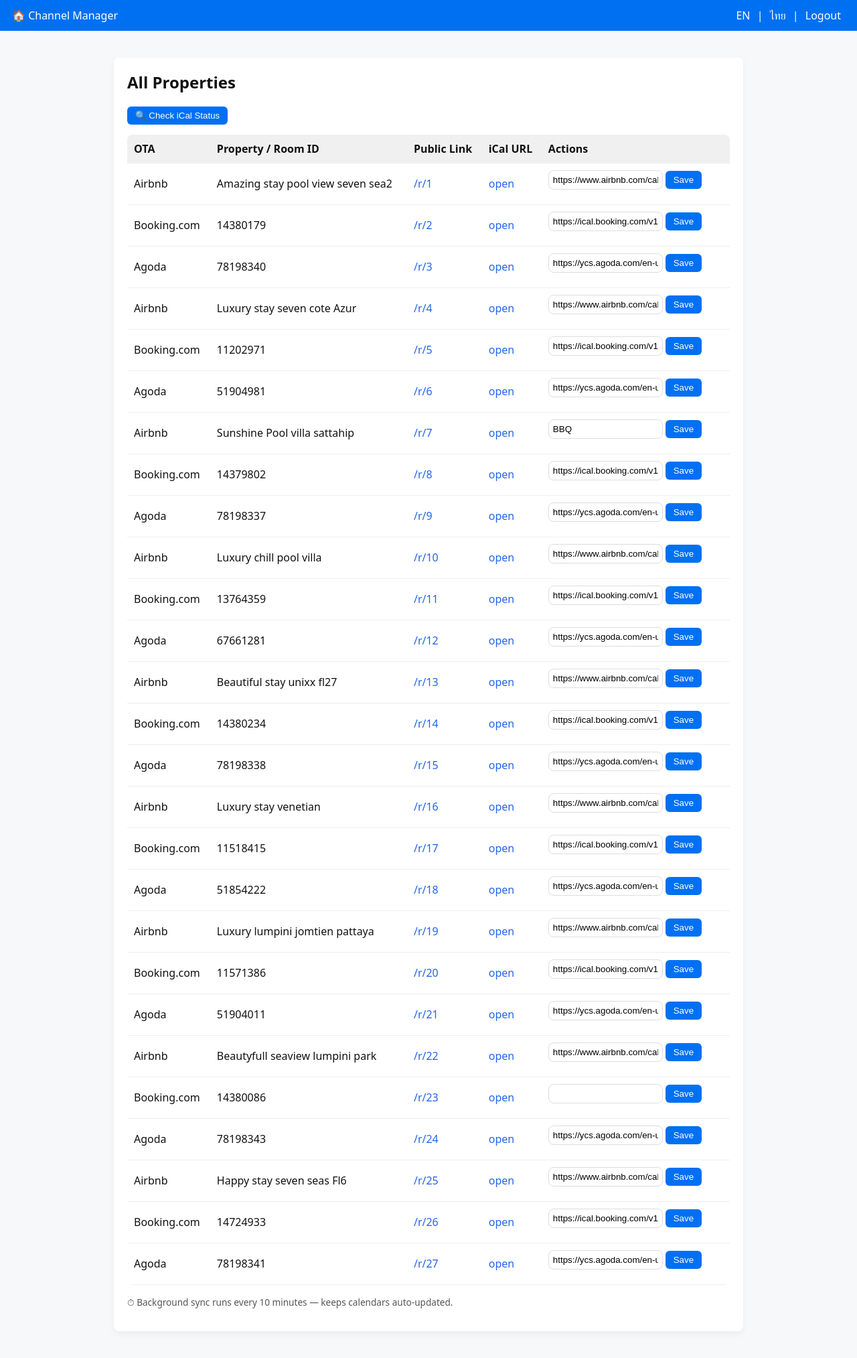
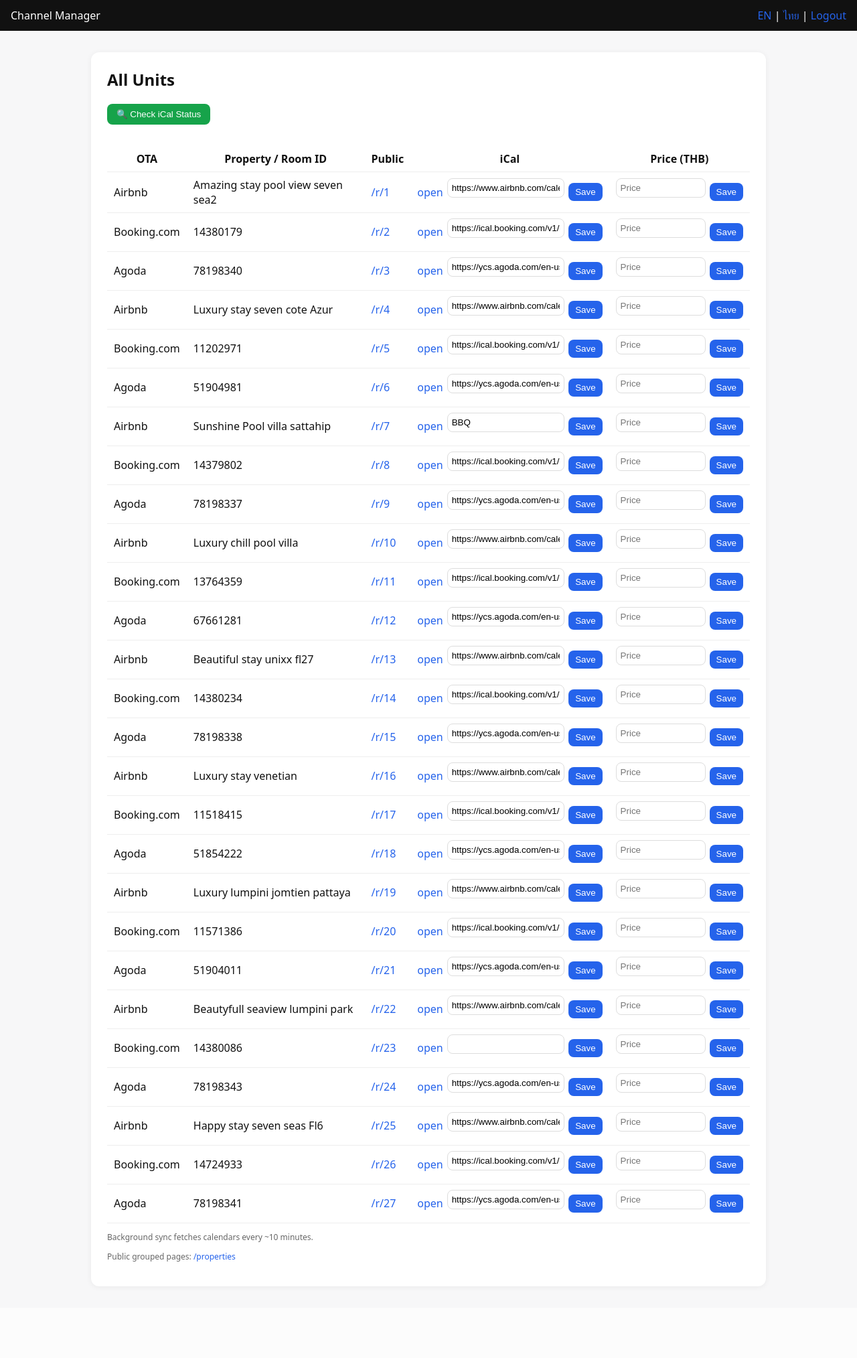
Before and after one commit to ravuri21/ravuricoltd-channelmanager-ui, a Flask app: page / in a window 1280 px wide. Shown: the whole page at 67% size. After the commit the page ends 1921 px from the top, so only its background shows below. Run offline with Flask 3, Linux system fonts and the light colour scheme; the visitor is signed in with stand-in values (Sample User, id 1); data comes from the database, SQL or seed files in the repository.

Commit message:
dashboard.html

```diff
--- a/backend/templates/dashboard.html
+++ b/backend/templates/dashboard.html
@@ -4,22 +4,10 @@
   <meta charset="utf-8" />
   <title>Dashboard - Channel Manager</title>
   <link rel="stylesheet" href="/static/style.css" />
-  <style>
-    body { font-family: system-ui, Arial, sans-serif; background:#f7f8fa; margin:0; }
-    table { width:100%; border-collapse:collapse; background:#fff; border-radius:8px; overflow:hidden; }
-    th, td { padding:10px; text-align:left; border-bottom:1px solid #eee; }
-    th { background:#f0f0f0; font-weight:600; }
-    .container { max-width: 900px; margin: 40px auto; background:white; border-radius:8px; padding:20px; box-shadow:0 4px 10px rgba(0,0,0,.05);}
-    .topbar { background:#0070f3; color:#fff; padding:12px 18px; display:flex; justify-content:space-between; align-items:center; }
-    .topbar a { color:white; text-decoration:none; margin:0 6px; }
-    button { border:none; background:#0070f3; color:white; border-radius:6px; padding:6px 12px; cursor:pointer; }
-    button:hover { background:#005bd1; }
-    .muted { font-size:0.85rem; color:#555; margin-top:16px; }
-  </style>
 </head>
 <body>
   <div class="topbar">
-    <div>🏠 Channel Manager</div>
+    <div>Channel Manager</div>
     <div>
       <a href="/lang/en">EN</a> | <a href="/lang/th">ไทย</a> |
       <a href="/logout">Logout</a>
@@ -27,42 +15,59 @@
   </div>
 
   <div class="container">
-    <h2>All Properties</h2>
+    <h2>All Units</h2>
 
     <!-- Actions -->
-    <button onclick="checkIcalStatus()">🔍 Check iCal Status</button>
-    <div id="ical-results" style="margin:15px 0;font-family:monospace;"></div>
+    <button onclick="checkIcalStatus()" style="background:#16a34a;color:white;padding:8px 14px;border:none;border-radius:8px;cursor:pointer;margin-bottom:12px;">
+      🔍 Check iCal Status
+    </button>
+    <div id="ical-results" style="margin-bottom:20px;font-family:system-ui,monospace;"></div>
 
     <!-- Table -->
     <table>
       <tr>
         <th>OTA</th>
         <th>Property / Room ID</th>
-        <th>Public Link</th>
-        <th>iCal URL</th>
-        <th>Actions</th>
+        <th>Public</th>
+        <th>iCal</th>
+        <th>Price (THB)</th>
       </tr>
       {% for u in units %}
       <tr>
-        <td>{{ u.ota }}</td>
-        <td>{{ u.property_id }}</td>
-        <td><a href="/r/{{ u.id }}" target="_blank">/r/{{ u.id }}</a></td>
-        <td><a href="{{ u.ical_url }}" target="_blank">open</a></td>
+        <td>{{u.ota}}</td>
+        <td>{{u.property_id}}</td>
+
         <td>
-          <input id="in-{{u.id}}" type="text" value="{{u.ical_url}}" style="width:60%; padding:6px;" />
-          <button onclick="saveIcal({{u.id}})">Save</button>
+          <a href="/r/{{u.id}}" target="_blank">/r/{{u.id}}</a>
+        </td>
+
+        <td>
+          <div style="display:flex; gap:6px; align-items:center;">
+            <a href="{{u.ical_url}}" target="_blank">open</a>
+            <input id="in-{{u.id}}" type="text" value="{{u.ical_url}}" style="width:60%; padding:6px;" />
+            <button onclick="saveIcal({{u.id}})" style="padding:6px 10px;">Save</button>
+          </div>
+        </td>
+
+        <td>
+          <div style="display:flex; gap:6px; align-items:center;">
+            <input id="rate-{{u.id}}" type="number" placeholder="Price" style="width:120px; padding:6px;" />
+            <button onclick="savePrice({{u.id}})" style="padding:6px 10px;">Save</button>
+          </div>
         </td>
       </tr>
       {% endfor %}
     </table>
 
-    <p class="muted">⏱ Background sync runs every 10 minutes — keeps calendars auto-updated.</p>
+    <p class="muted">Background sync fetches calendars every ~10 minutes.</p>
+    <p class="muted">Public grouped pages: <a href="/properties" target="_blank">/properties</a></p>
   </div>
 
   <script>
   async function checkIcalStatus() {
     const resultsDiv = document.getElementById("ical-results");
-    resultsDiv.innerHTML = "⏳ Checking all iCal links...";
+    resultsDiv.innerHTML = "<div style='padding:8px;'>⏳ Checking all iCal links...</div>";
+
     try {
       const res = await fetch("/api/check_ical");
       const data = await res.json();
@@ -84,6 +89,7 @@
         let color = "#dc2626";
         if (row.status.includes("✅")) color = "#16a34a";
         else if (row.status.includes("⚠️")) color = "#ca8a04";
+
         html += `
           <tr>
             <td style='padding:8px;border-bottom:1px solid #eee;'>${row.ota}</td>
@@ -92,6 +98,7 @@
           </tr>
         `;
       }
+
       html += "</table>";
       resultsDiv.innerHTML = html;
     } catch (err) {
@@ -102,20 +109,14 @@
   async function saveIcal(id){
     const val = document.getElementById("in-"+id).value.trim();
     if(!val.match(/^https:\/\/[^\s]+$/)){
-      alert("⚠️ Invalid iCal URL. Must start with https:// and have no spaces.");
-      return;
+      alert("⚠️ Invalid iCal URL."); return;
     }
-
     const lower = val.toLowerCase();
-    if(lower.includes("airbnb.com") || lower.includes("agoda.com")){
-      if(!lower.endsWith(".ics") && !lower.includes(".ics?")){
-        alert("⚠️ Airbnb/Agoda iCal must end with .ics or contain .ics?");
-        return;
-      }
+    if((lower.includes("airbnb.com") || lower.includes("agoda.com")) && !lower.includes(".ics")){
+      alert("⚠️ Airbnb/Agoda iCal should contain .ics"); return;
     }
     if(lower.includes("booking.com") && !lower.includes("/v1/export?t=")){
-      alert("⚠️ Booking.com iCal must contain /v1/export?t= followed by token.");
-      return;
+      alert("⚠️ Booking.com iCal should contain /v1/export?t="); return;
     }
 
     const r = await fetch(`/api/unit/${id}/ical`, {
@@ -127,6 +128,18 @@
     if(j.ok){ alert("Saved ✅"); }
     else { alert("Error: " + (j.error || "unknown")); }
   }
+
+  async function savePrice(unitId){
+    const v = document.getElementById("rate-"+unitId).value.trim();
+    if(!v || isNaN(v)){ alert("Enter a valid number"); return; }
+    const r = await fetch("/api/rates", {
+      method:"POST",
+      headers:{"Content-Type":"application/json"},
+      body: JSON.stringify({ unit_id: unitId, base_rate: parseFloat(v), currency: "THB" })
+    });
+    const j = await r.json();
+    if(j.ok) alert("Price saved ✅"); else alert("Error: " + (j.error || "unknown"));
+  }
   </script>
 </body>
 </html>
```
